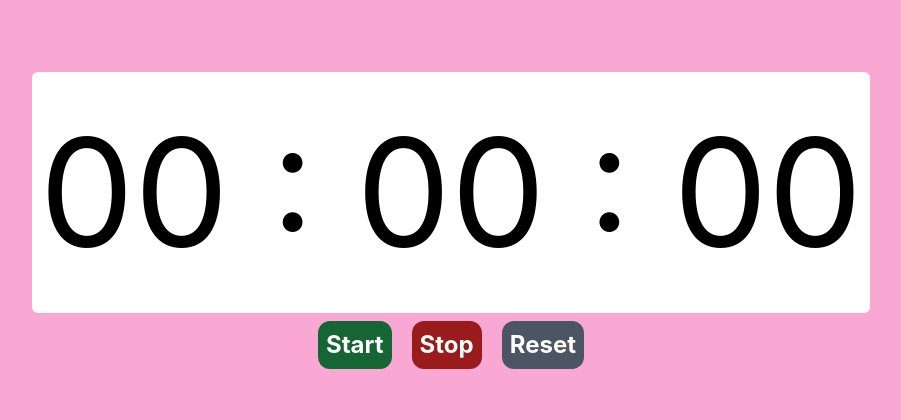
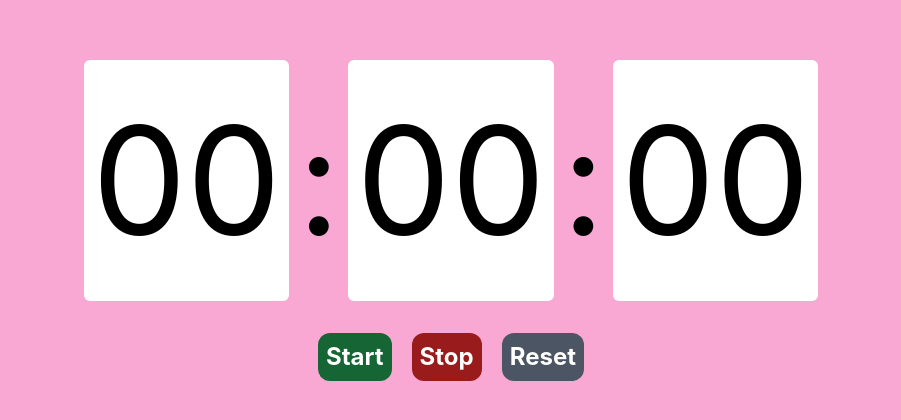
Before and after one commit to TraineeNash/React-Stopwatch, a React (Create React App) app: page / in a window 1280 px wide. Shown: the part 180-600 px from the top of the page, without its empty margins (189-1090 px from the left). Built offline with nearby package versions, Linux system fonts and the light colour scheme.

Commit message:
now i make it the same as my previous JS project called stopwatch. HAHA!! ALHAMDULILLAH!!!

```diff
--- a/src/App.js
+++ b/src/App.js
@@ -1,5 +1,6 @@
 import React from "react"
-import Stopwatch from "./components/Stopwatch"
+// import Stopwatch from "./components/Stopwatch"
+import Stopwatch from "./components/StopwatchEdit"
 
 function App() {
   return (
--- /dev/null
+++ b/src/components/StopwatchEdit.js
@@ -0,0 +1,99 @@
+import React, { useState, useRef } from "react";
+
+const Stopwatch = () => {
+  const [hours, setHours] = useState(0);
+  const [minutes, setMinutes] = useState(0);
+  const [seconds, setSeconds] = useState(0);
+  const [isRunning, setIsRunning] = useState(false);
+
+  const timerRef = useRef(null);
+
+  const start = () => {
+    if (!isRunning) {
+      setIsRunning(true);
+      timerRef.current = setInterval(() => {
+        setSeconds((prevSec) => {
+          if (prevSec + 1 === 60) {
+            setMinutes((prevMin) => {
+              if (prevMin + 1 === 60) {
+                setHours((prevHr) => prevHr + 1);
+                return 0;
+              }
+              return prevMin + 1;
+            });
+            return 0;
+          }
+          return prevSec + 1;
+        });
+      }, 1000);
+    }
+  };
+
+  const stop = () => {
+    clearInterval(timerRef.current);
+    setIsRunning(false);
+  };
+
+  const reset = () => {
+    clearInterval(timerRef.current);
+    setIsRunning(false);
+    setHours(0);
+    setMinutes(0);
+    setSeconds(0);
+  };
+
+  // helper to format with leading zeros
+  const format = (num) => String(num).padStart(2, "0");
+
+  return (
+    <div className="bg-pink-300 flex flex-col h-screen items-center justify-center gap-2">
+      {/* Timer display */}
+      <div className="flex items-center text-[100px] md:text-[150px]"> {/* font mono */}
+        <span className="bg-white p-2 rounded-md">{format(hours)}</span>
+        <span className="px-2">:</span>
+        <span className="bg-white p-2 rounded-md">{format(minutes)}</span>
+        <span className="px-2">:</span>
+        <span className="bg-white p-2 rounded-md">{format(seconds)}</span>
+      </div>
+
+      {/* Buttons */}
+      <div className="flex gap-5 mt-6">
+        {/* {!isRunning ? (
+          <button
+            className="bg-green-800 p-2 rounded-xl text-2xl font-bold text-white"
+            onClick={start}
+          >
+            Start
+          </button>
+        ) : (
+          <button
+            className="bg-red-800 p-2 rounded-xl text-2xl font-bold text-white"
+            onClick={stop}
+          >
+            Stop
+          </button>
+        )} */}
+        <button
+            className="bg-green-800 p-2 rounded-xl text-2xl font-bold text-white"
+            onClick={start}
+          >
+            Start
+        </button>
+        <button
+            className="bg-red-800 p-2 rounded-xl text-2xl font-bold text-white"
+            onClick={stop}
+          >
+            Stop
+        </button>
+        <button
+          className="bg-gray-600 p-2 rounded-xl text-2xl font-bold text-white"
+          onClick={reset}
+        >
+          Reset
+        </button>
+      </div>
+    </div>
+  );
+};
+
+export default Stopwatch;
```
